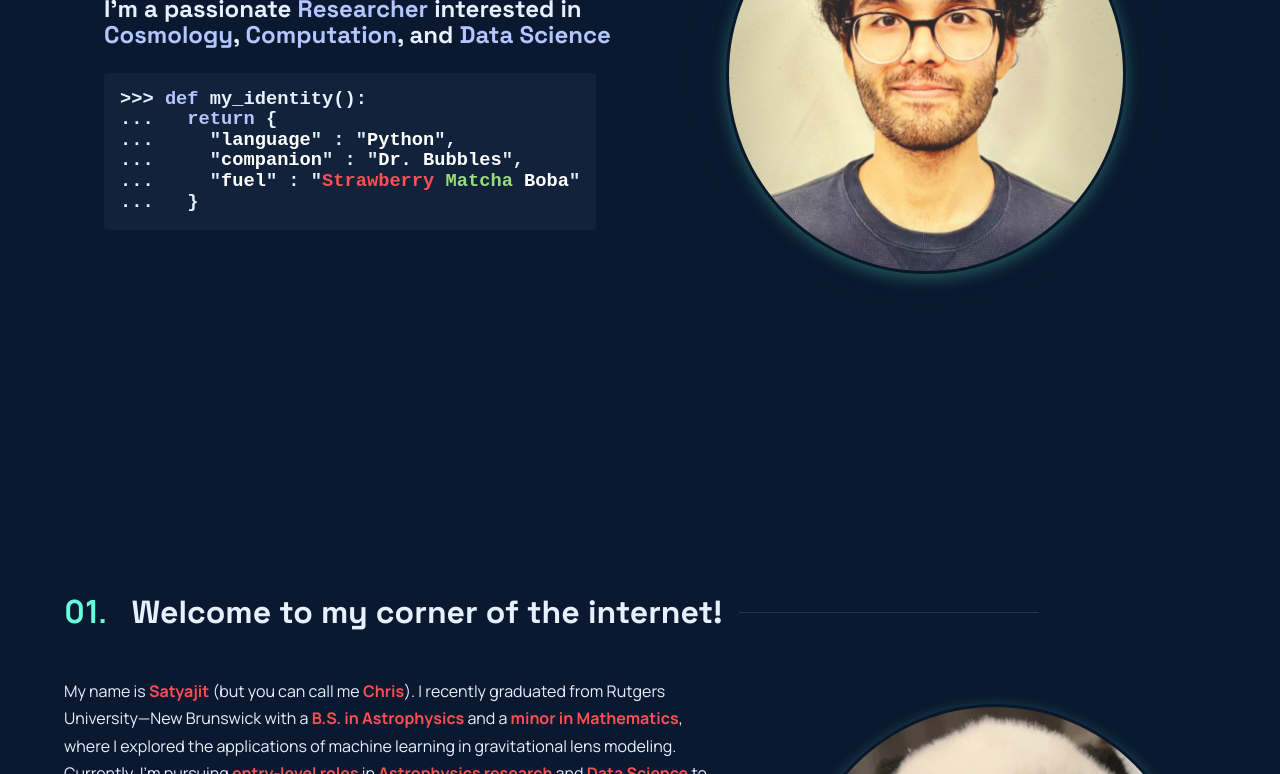
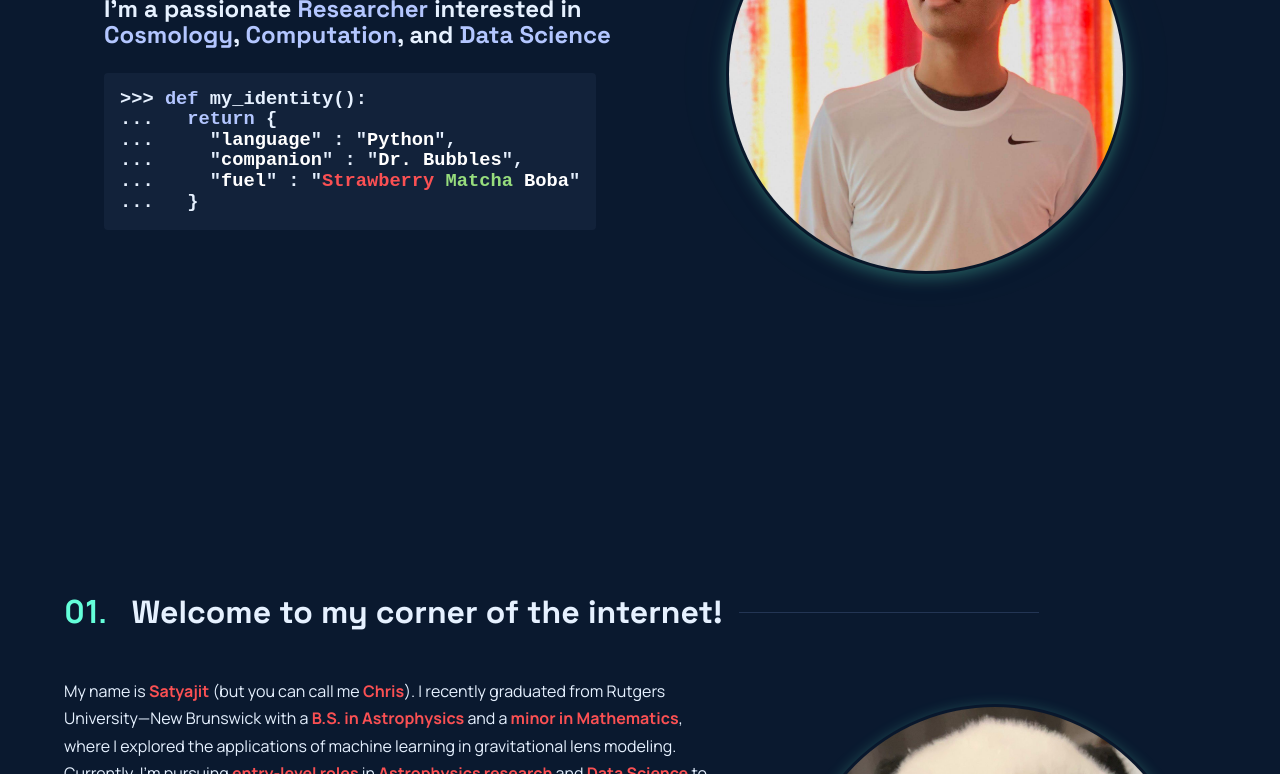
Before and after one commit to satyajitlion/satyajitlion.github.io, a plain HTML site: page index.html in a window 1280 px wide. Shown: the part 326-1100 px from the top of the page. Drawn offline with Linux system fonts and the light colour scheme.

Commit message:
Profile picture changed on home page.

```diff
--- a/index.html
+++ b/index.html
@@ -66,7 +66,7 @@
     <div class="hero-visual">
       <div class="gradient-circle"></div>
       <div class="profile-pic-container">
-        <img src="panda2.jpg" alt="Profile Photo" loading="lazy" class="circular-image">
+        <img src="Satyajit.jpg" alt="Profile Photo" loading="lazy" class="circular-image">
       </div>
   </section>
 
@@ -118,6 +118,7 @@
       <div class="divider"></div>
     </div>
     <div class="projects-container">
+
       <!-- Project 1 -->
       <article class="project-card">
         <div class="project-media">
@@ -160,8 +161,8 @@
         <div class="project-info">
           <h3>Solar System Simulator</h3>
           <p class="project-description">
-            Interactive N-body simulation of our solar system with accurate
-            orbital mechanics and real-time parameter adjustments.
+              Interactive N-body simulation of our solar system with accurate
+              orbital mechanics and real-time parameter adjustments.
           </p>
           <ul class="tech-tags">
             <li>Python</li>
@@ -174,6 +175,7 @@
           </div>
         </div>
       </article>
+
     </div>
   </section>
 
```
Also changed, not shown: Satyajit.jpg (added).
